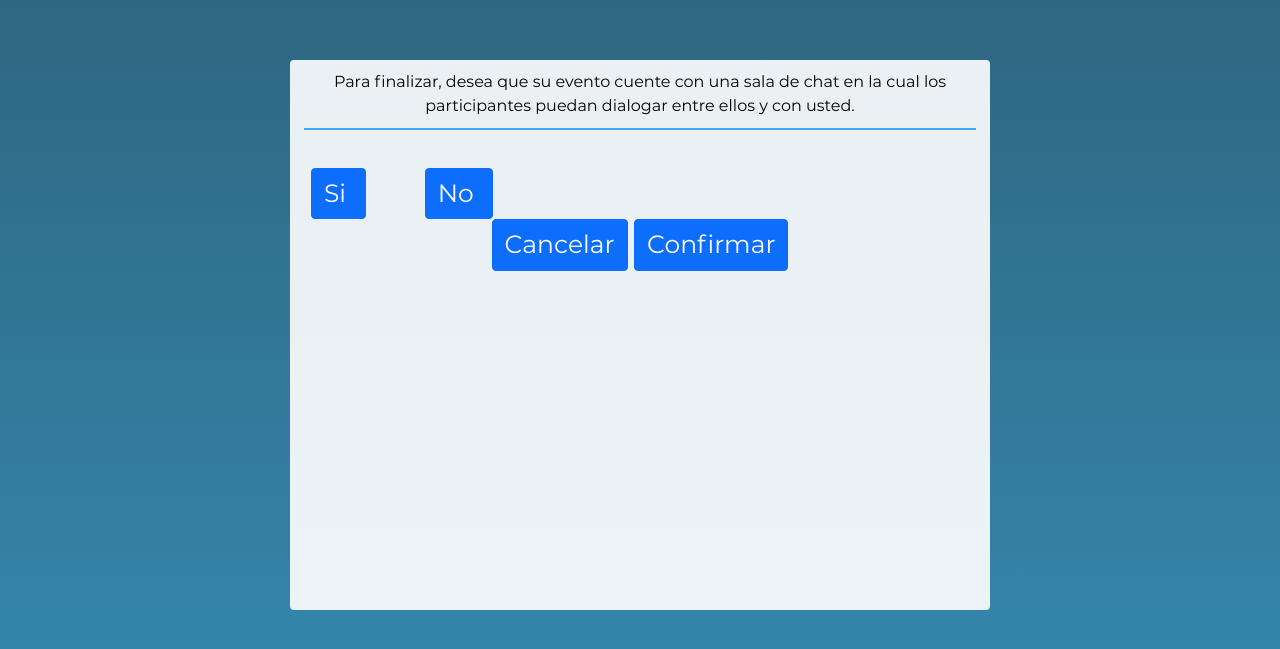
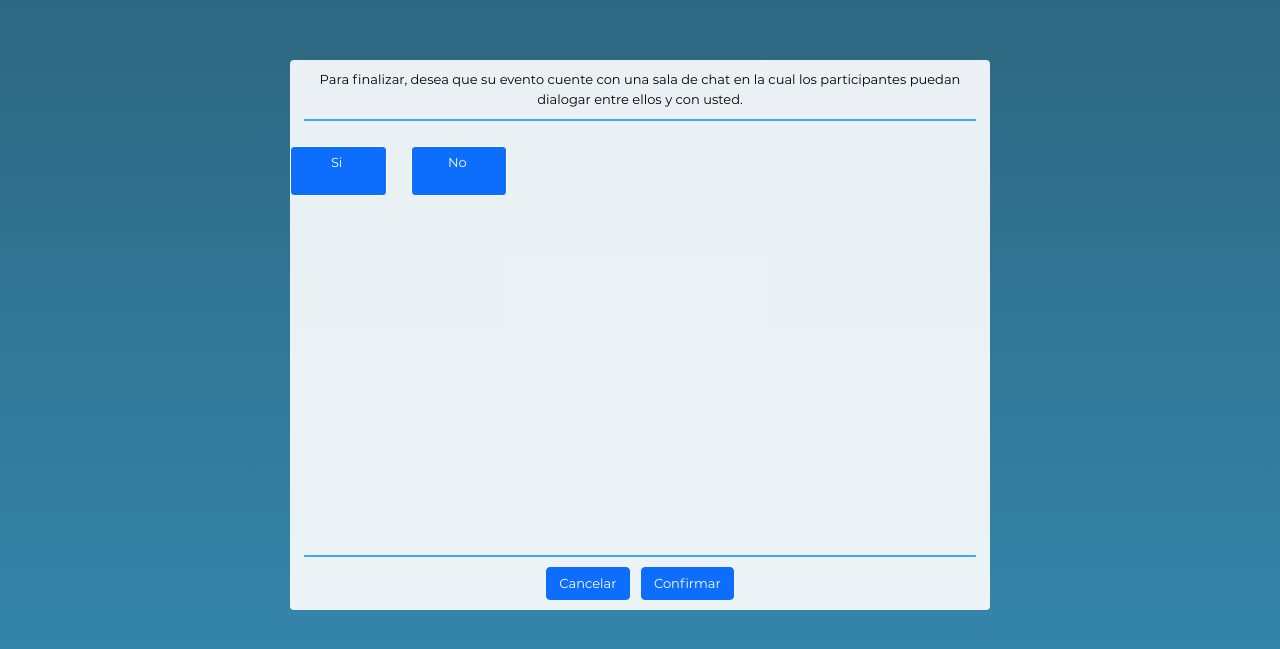
Before and after one commit to Matt21RR/PlaySpace, a PHP site: page /vEventoCrear/pDecidirChatEvento.php in a window 1280 px wide. Shown: the top 649 px of the page. Run offline with PHP 8.4, Linux system fonts and the light colour scheme.

Commit message:
resubidos

```diff
--- a/Codigo/vista/css/picSelection.css
+++ b/Codigo/vista/css/picSelection.css
@@ -3,7 +3,7 @@ body
     /*background-image: url(../svg/backgroud.svg);*/
 
     font-family: 'Montserrat';
-    font-size: large;
+    font-size: 13px;
     color: black;
     background: linear-gradient(#2e6781, #368cb4);
     background-attachment:fixed;
@@ -32,6 +32,25 @@ input[type=radio]{
     width: 0px;
     height: 0px;
 }
+input[type=text]{
+    border: 1px solid #64b5f6;
+    border-bottom: 3px solid #42a5f5;
+    border-radius: 5px ;
+    background-color:white;
+    min-width: unset;
+    height: 70px;
+    outline-color: transparent;
+    text-decoration: none;
+    align-self:center;
+    margin: 5px auto;
+    overflow-y: visible;
+    overflow-x: scroll;
+}
+::placeholder{
+    font-size: 10px;
+    align-content: top;
+    text-align: bottom;
+}
 
 .mainBox{
     position: relative;
@@ -41,8 +60,6 @@ input[type=radio]{
     min-width: 200px;
     min-height: 550px;
     border-radius: 4px;
-    font-size: 25px;
-
     background-color: rgba(255, 255, 255, 0.9);
 }
 .header{
@@ -51,8 +68,29 @@ input[type=radio]{
     margin: auto;
     align-content: center;
     padding: 10px 0px 10px 0px;
-    font-size: 16px;
-
+}
+.summary{
+    margin: auto;
+    width: 90%;
+    background-color: #bbdefb7e;
+}
+.headerSummary{
+    background-color: #1e88e5;
+    width:100%;
+    align-content: center;
+    text-align: center;
+    padding:8px 0px 8px 0px;
+    color: white;
+    font-size: 14px;
+}
+.summaryOp{
+    background-color: #b3d6f3;
+    height:80px;
+    border-bottom: 2px solid #90caf9;
+}
+.headerOp{
+    background-color: #42a5f5;
+    color:white;
 }
 .picListRight{
     position: absolute;
@@ -75,6 +113,42 @@ input[type=radio]{
     min-width: 200px;
     height: 450px;
 }
+.hintText{
+    width:0%;
+    height:auto;
+    overflow:hidden;
+    padding: 0px;
+}
+.boxOption{
+    width: 100%;
+    min-width: 60px;
+    height:50px;
+    color: white;
+    border-radius: 4px;
+    border-color: unset;
+    padding-left: 2px;
+    padding-right: 2px;
+    padding-bottom: 2px;
+    margin: 5px 0px 5px 0px;
+}
+.buttonInterspaced{
+    margin: 0px 4px 0px 4px;
+}
+.bottomBox{
+    border-top:2px solid #42a5f5;
+    left:2%;
+    width:96%;
+    margin: auto;
+    align-content: center;
+    position: absolute;
+    bottom:10px;
+    padding-top:10px;
+
+}
+.col-sm-3{
+    padding-right: 6px;
+    padding-left:6px;
+}
 
 @media screen and (max-width: 400px) {
     img{max-width:60px; max-height:60px;}
@@ -82,4 +156,20 @@ input[type=radio]{
   @media screen and (min-width: 575px) {
     .col-sm-8{padding-right:0px;}
     .col-sm-4{padding-left:0px;}
+
   }
+  @media screen and (max-width: 350px) {
+    body{font-size: 8px;}
+  }
+
+  @media screen and (max-width: 770px) { /*Reducir la cantidad de columnas cuando el tamaño de la pantalla es menor a 770px*/
+    .col-sm-3{width:33.3333333333%}
+  }
+
+  @media screen and (max-width: 340px) { /*Reducir la cantidad de columnas cuando el tamaño de la pantalla es menor a 770px*/
+    .col-sm-3{width:50%}
+  }
+
+  @media screen and (max-width: 420px) {/*Reducir el tamaño de la fuente cuando el tamaño de l*/
+    body{font-size: 10px;}
+  }
```
